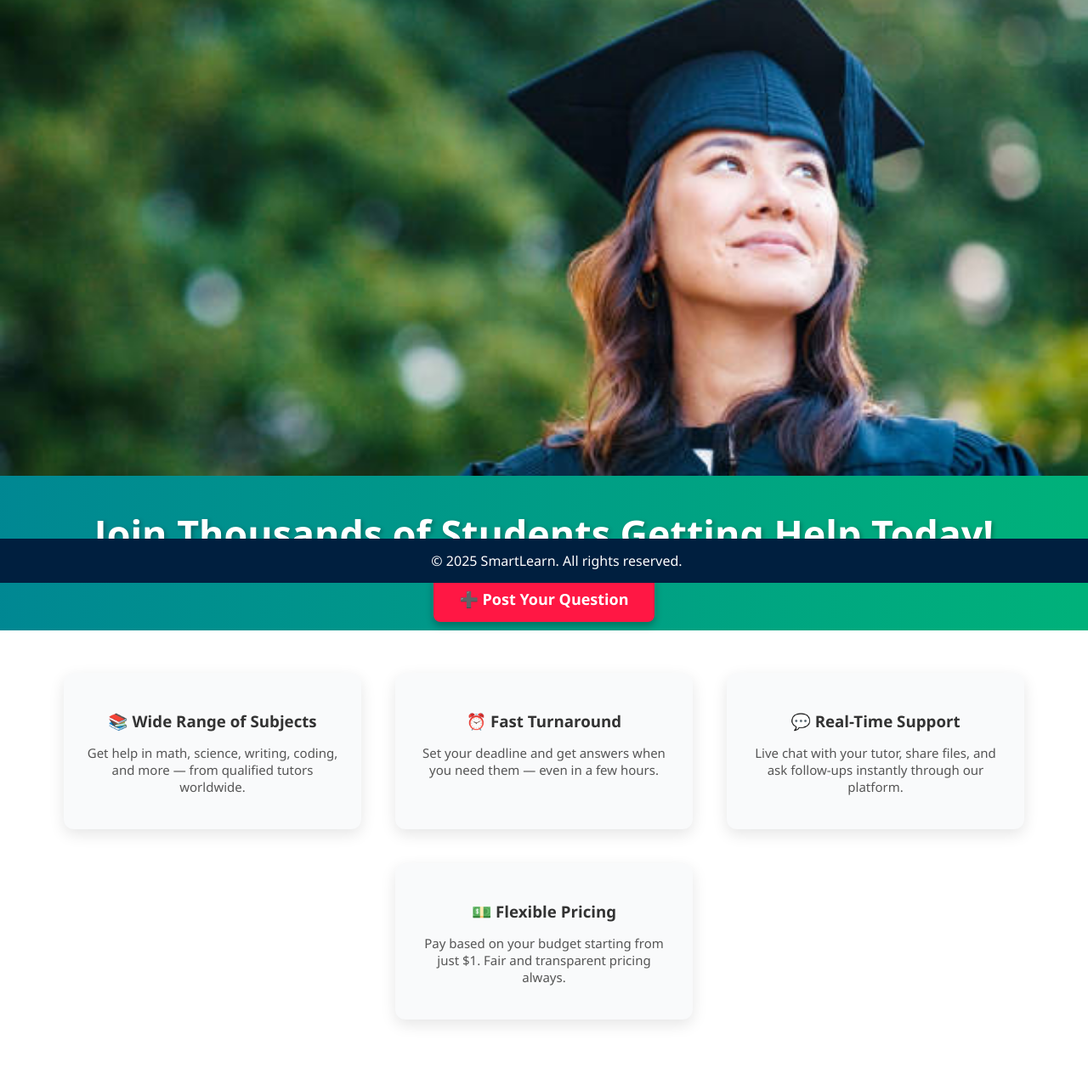
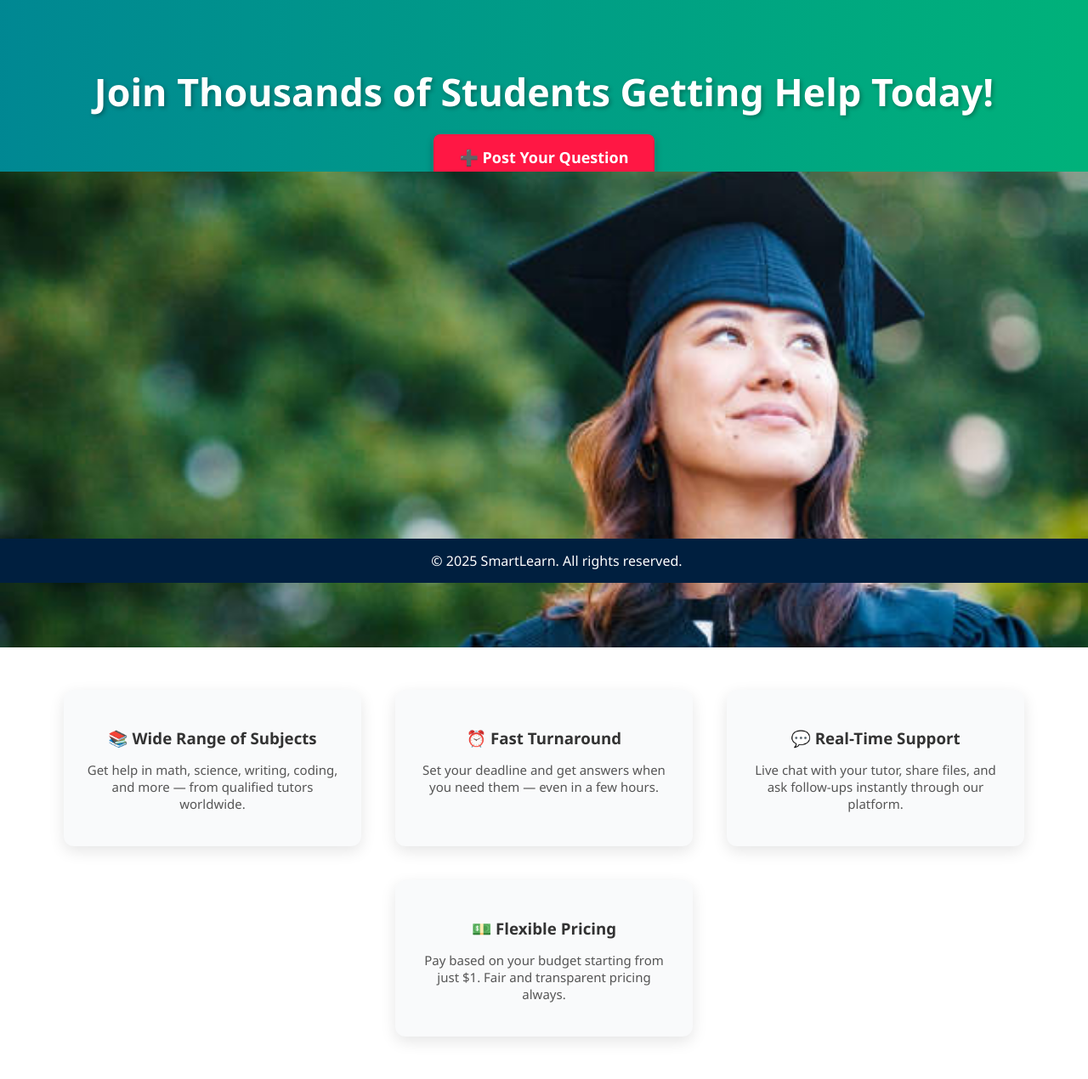
Before and after one commit to Kiluhub/freelance-php, a PHP site: page / in a window 1280 px wide. Shown: the part 114-1384 px from the top of the page at 85% size. Before the commit the page ends 1320 px from the top, so only its background shows below. Run offline with PHP 8.4, Linux system fonts and the light colour scheme; some libraries are stand-ins or nearby versions.

Commit message:
🚀 Update: latest changes

```diff
--- a/index.php
+++ b/index.php
@@ -32,7 +32,7 @@ include 'header.php';
         flex-direction: column;
         justify-content: flex-start;
         align-items: center;
-        padding-top: 0; /* Fully removes space above image */
+        padding-top: 40px; /* Keep heading/button spacing */
     }
 
     @keyframes gradientShift {
@@ -45,7 +45,7 @@ include 'header.php';
         width: 100%;
         max-height: 70vh;
         overflow: hidden;
-        margin-top: 0; /* No margin above image */
+        margin-top: -20px; /* Lift image upward slightly (~1 inch) */
     }
 
     .carousel img {
@@ -139,16 +139,16 @@ include 'header.php';
 </style>
 
 <section class="hero">
-    <div class="carousel">
-        <img id="carousel-img" src="images/student1.jpg" alt="Student image">
-    </div>
-
     <div class="cta">
         <h1>Join Thousands of Students Getting Help Today!</h1>
         <a href="post_question.php" class="post-btn">➕ Post Your Question</a>
         <?php if ($hasTasks): ?>
             <a href="submit_question.php" class="tasks-btn">📁 View My Tasks</a>
         <?php endif; ?>
+    </div>
+
+    <div class="carousel">
+        <img id="carousel-img" src="images/student1.jpg" alt="Student image">
     </div>
 
     <script>
```
